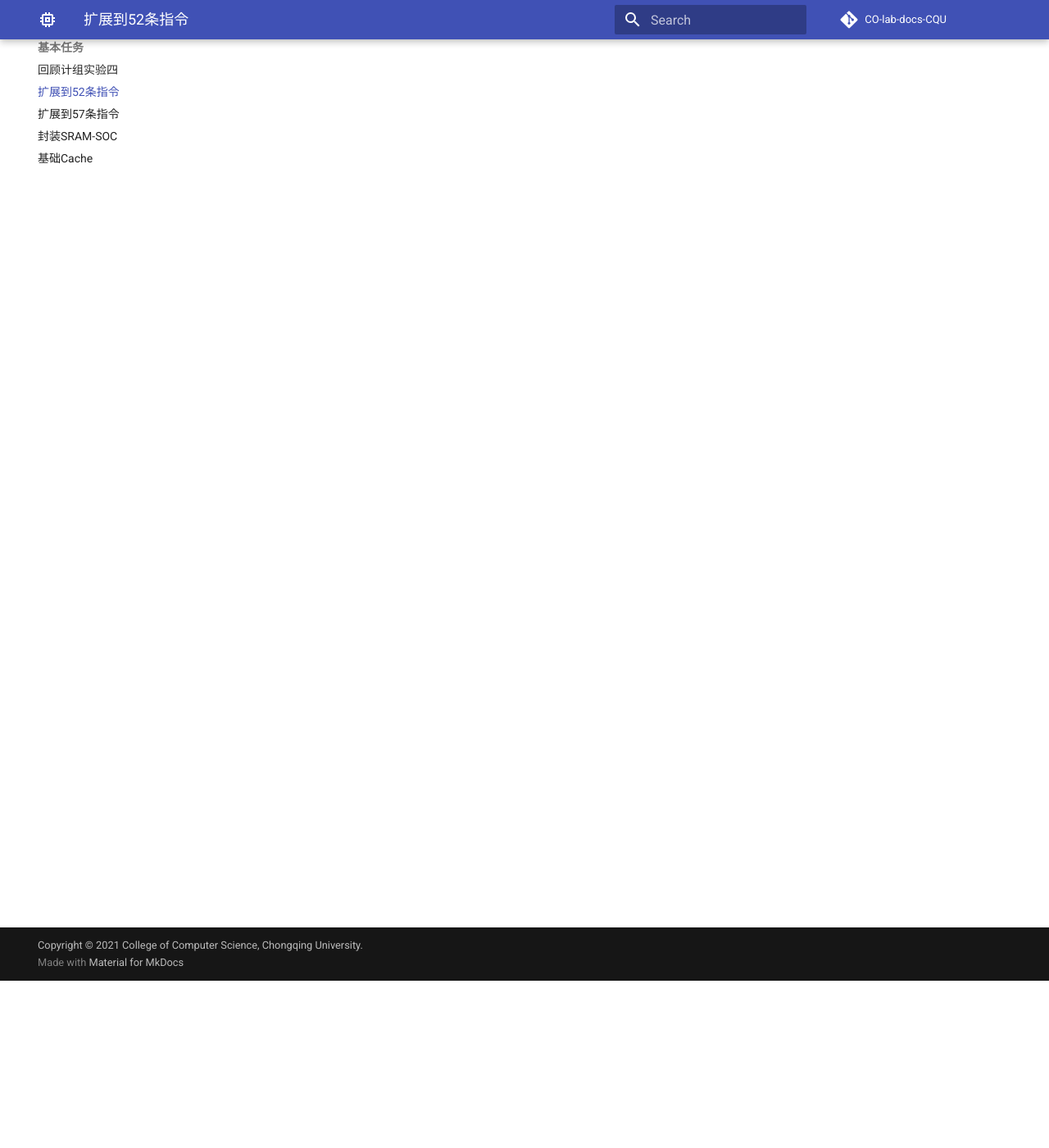
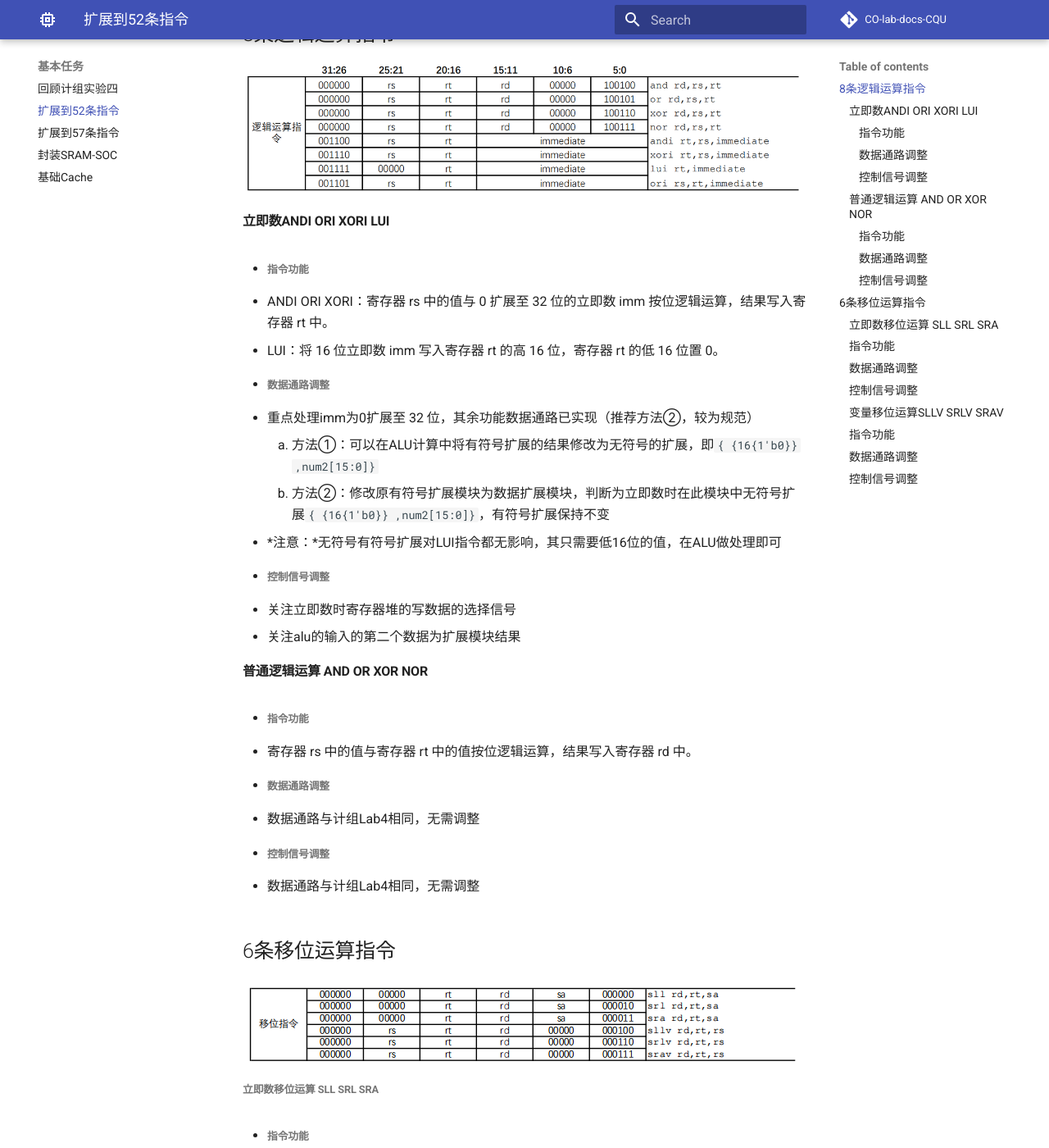
Before and after one commit to CQU-CS-LABs/CO-lab-docs-CQU, an MkDocs documentation site: the page built from docs/basic/extend_52.md, in a window 1280 px wide and 1400 px high, scrolled down 204 px. Shown: the whole window at 82% size. Built offline with MkDocs 1.6.1 and Material for MkDocs 9.7.7, drawn with Linux system fonts in a browser that asks for light colours; comment, search, counter and statistics services are not loaded; some of the changed text lies outside the part shown.

Commit message:
add extend_52(14/52)

```diff
--- a/docs/basic/extend_52.md
+++ b/docs/basic/extend_52.md
@@ -1,3 +1,72 @@
 # 扩展到52条指令
 
-（未完待续）
+## 8条逻辑运算指令
+
+![sram_soc_1](../img/extend52_1.png)
+
+#### 立即数ANDI ORI XORI LUI
+
+- ##### 指令功能
+
+  - ANDI ORI XORI：寄存器 rs 中的值与 0 扩展至 32 位的立即数 imm 按位逻辑运算，结果写入寄存器 rt 中。
+  - LUI：将 16 位立即数 imm 写入寄存器 rt 的高 16 位，寄存器 rt 的低 16 位置 0。
+
+- ##### 数据通路调整
+
+  - 重点处理imm为0扩展至 32 位，其余功能数据通路已实现（推荐方法②，较为规范）
+    1. 方法①：可以在ALU计算中将有符号扩展的结果修改为无符号的扩展，即`{ {16{1'b0}} ,num2[15:0]} `
+    2. 方法②：修改原有符号扩展模块为数据扩展模块，判断为立即数时在此模块中无符号扩展`{ {16{1'b0}} ,num2[15:0]} `，有符号扩展保持不变
+
+  - *注意：*无符号有符号扩展对LUI指令都无影响，其只需要低16位的值，在ALU做处理即可
+
+- ##### 控制信号调整
+
+  - 关注立即数时寄存器堆的写数据的选择信号
+  - 关注alu的输入的第二个数据为扩展模块结果
+
+#### 普通逻辑运算 AND OR XOR NOR
+
+- ##### 指令功能
+
+  - 寄存器 rs 中的值与寄存器 rt 中的值按位逻辑运算，结果写入寄存器 rd 中。
+
+- ##### 数据通路调整
+
+  - 数据通路与计组Lab4相同，无需调整
+
+- ##### 控制信号调整
+
+  - 数据通路与计组Lab4相同，无需调整
+
+## 6条移位运算指令
+
+![sram_soc_1](../img/extend52_2.png)
+
+##### 立即数移位运算 SLL SRL SRA
+
+- ##### 指令功能
+
+  - SLL SRL:由立即数 sa 指定移位量，对寄存器 rt 的值进行逻辑移位，结果写入寄存器 rd 中。
+  - SRA：由立即数 sa 指定移位量，对寄存器 rt 的值进行算术右移（即左边补上符号位），结果写入寄存器 rd 中。
+
+- ##### 数据通路调整
+
+  - 新增sa信号，从指令的[10:6]位直接连入ALU中
+
+- ##### 控制信号调整
+
+  - 数据通路与计组Lab4相同，无需调整
+
+##### 变量移位运算SLLV SRLV SRAV
+
+- ##### 指令功能
+
+  - 由寄存器 rs 中的值指定移位量，对寄存器 rt 的值进行逻辑移位，结果写入寄存器 rd 中。
+
+- ##### 数据通路调整
+
+  - 数据通路与计组Lab4相同，无需调整
+
+- ##### 控制信号调整
+
+  - 数据通路与计组Lab4相同，无需调整
```
Also changed, not shown: docs/img/extend52_1.png (added), docs/img/extend52_2.png (added).
